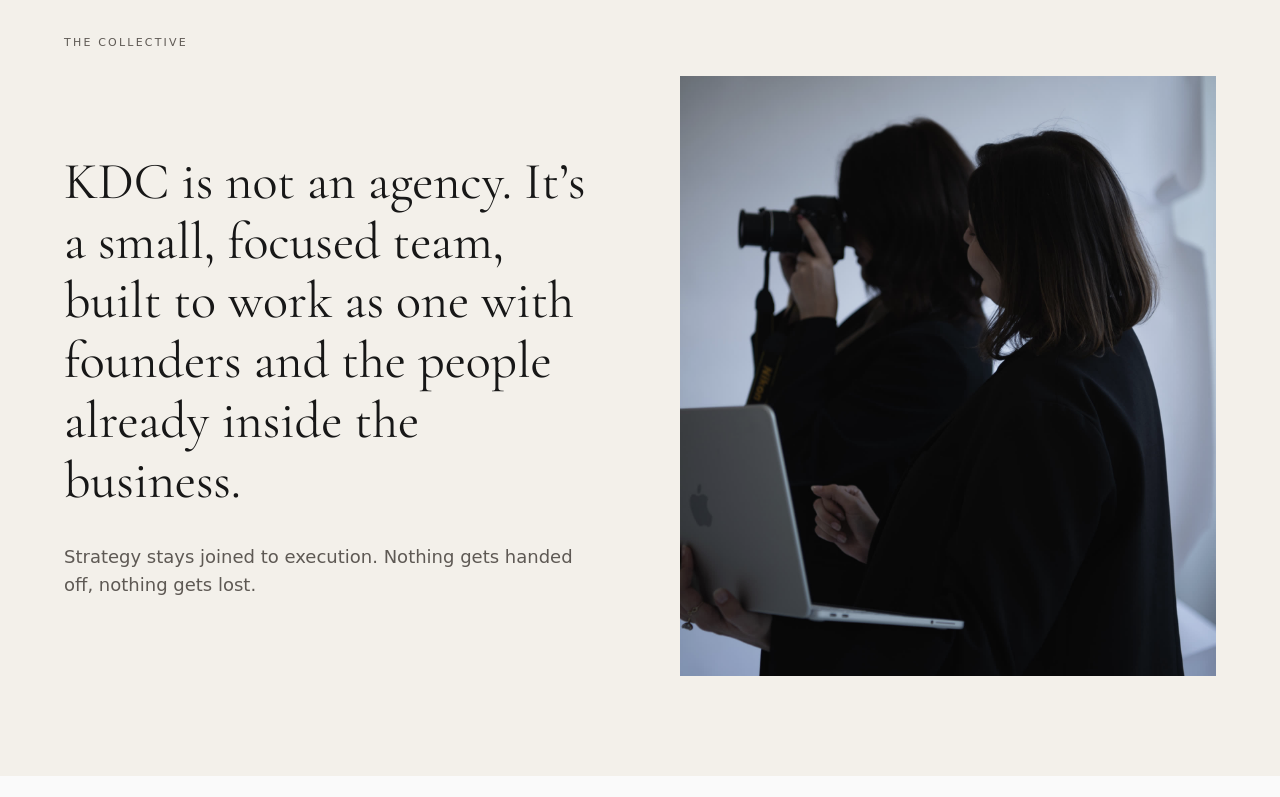
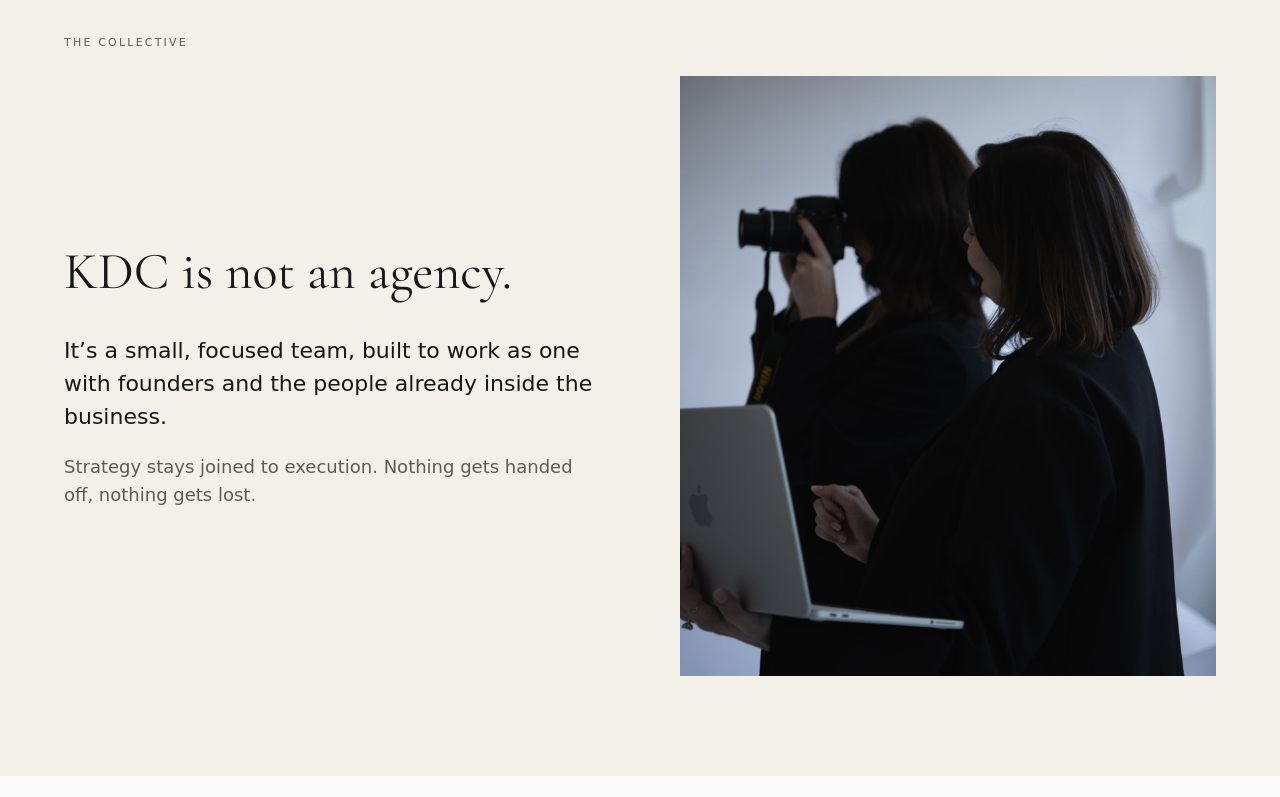
Before and after one commit to nato040/kdc-website, a React (Vite) app: page /about in a window 1280 px wide. Shown: the part 695-1492 px from the top of the page. Built offline with nearby package versions, Linux system fonts and the light colour scheme.

Commit message:
About/Collective: split long headline — 'KDC is not an agency.' as h2, rest as lede + body for balanced proportions

```diff
--- a/src/app/pages/About.tsx
+++ b/src/app/pages/About.tsx
@@ -86,10 +86,16 @@ export default function About() {
                 className="text-[28px] md:text-[40px] lg:text-[52px] mb-8"
                 style={headingStyle}
               >
-                KDC is not an agency. It&rsquo;s a small, focused team, built to work as one with founders and the people already inside the business.
+                KDC is not an agency.
               </h2>
-              <div className="space-y-5 text-[16px] lg:text-[18px]" style={bodyStyle}>
-                <p>
+              <div className="space-y-5" style={bodyStyle}>
+                <p
+                  className="text-[18px] lg:text-[22px]"
+                  style={{ color: "#171717", lineHeight: "1.5" }}
+                >
+                  It&rsquo;s a small, focused team, built to work as one with founders and the people already inside the business.
+                </p>
+                <p className="text-[16px] lg:text-[18px]">
                   Strategy stays joined to execution. Nothing gets handed off, nothing gets lost.
                 </p>
               </div>
```
